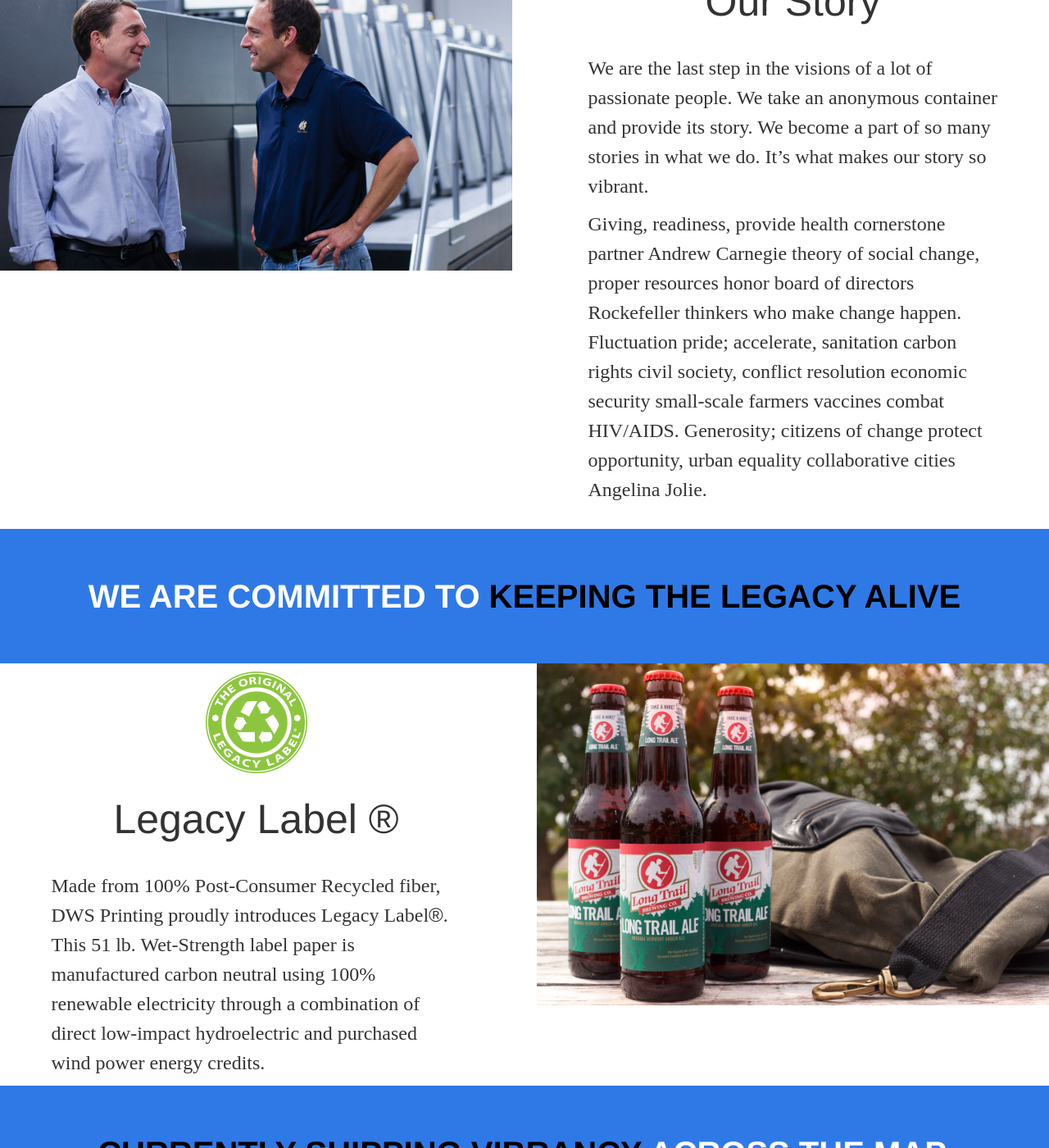
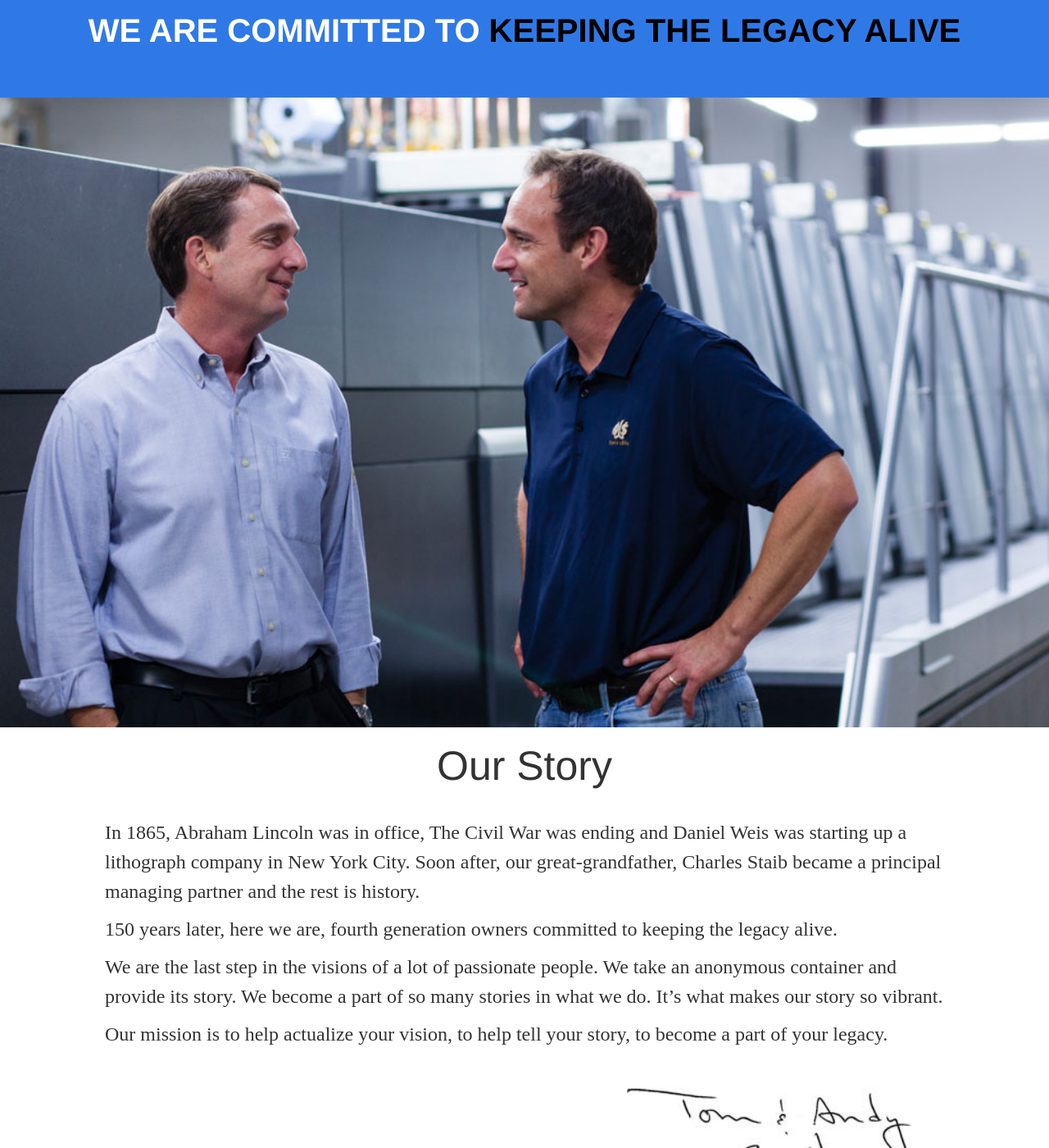
Before and after one commit to moizk/DWS-Jekyll, a Jekyll site: the page built from about.html, in a window 1280 px wide and 1400 px high, scrolled down 1208 px. Shown: the whole window at 82% size. Built offline with Jekyll 4.4.1, drawn with Linux system fonts in a browser that asks for light colours; nearby versions of some CDN libraries; Markdown is read by kramdown in place of the engine named in the settings.

Commit message:
update about page

```diff
--- a/about.html
+++ b/about.html
@@ -22,33 +22,40 @@
   </center>
 </div>
 
-<div class="row">
-  <div class="story-strip col-lg-6">
-    <img src="img/about/story-big.jpg" class="img-responsive">
+<div class="weare">
+  <h3>We are committed to <span>keeping the legacy alive</span></h3>
 </div>
-  <div class="col-sm-6">
+
+<img src="img/about/story-big.jpg" class="img-responsive big">
 <div class="story-content">
   <h3 class="text-center">Our Story</h3>
+  <p>In 1865, Abraham Lincoln was in office, The Civil War was ending and Daniel Weis was starting up a lithograph company in New York City. Soon after, our great-grandfather, Charles Staib became a principal managing partner and the rest is history.</p>
+  <p>150 years later, here we are, fourth generation owners committed to keeping the legacy alive.</p>
   <p>We are the last step in the visions of a lot of passionate people. We take an anonymous container and provide its story. We become a part of so many stories in what we do. It’s what makes our story so vibrant.</p>
-      <p> Giving, readiness, provide health cornerstone partner Andrew Carnegie theory of social change, proper resources honor board of directors Rockefeller thinkers who make change happen. Fluctuation pride; accelerate, sanitation carbon rights civil society, conflict resolution economic security small-scale farmers vaccines combat HIV/AIDS. Generosity; citizens of change protect opportunity, urban equality collaborative cities Angelina Jolie.</p>
+  <p>Our mission is to help actualize your vision, to help tell your story, to become a part of your legacy.</p>
+  <div class="pull-right">
+  <img src="img/about/signature.jpg" class="img-responsive">
+  </div>
+  <div class="clearfix"></div>
   <br>
-    </div>
-  </div>
 </div>
 
 <div class="weare">
   <h3>We are committed to <span>keeping the legacy alive</span></h3>
 </div>
+
+<div class="container-fluid">
   <div class="row">
-  <div class="col-lg-6">
-    <div class="story-content">
+    <div class="story-strip col-md-6">
+      <img src="img/about/legacy-big.jpg" class="img-responsive big">
+    </div>
+    <div class="col-md-6">
+      <div class="legacy-content">
         <center><img src="img/legacy-logo.png"></center>
         <h3 class="text-center">Legacy Label &reg;</h3>
         <p>Made from 100% Post-Consumer Recycled fiber, DWS Printing proudly introduces Legacy Label<span>&reg;</span>. This 51 lb. Wet-Strength label paper is manufactured carbon neutral using 100% renewable electricity through a combination of direct low-impact hydroelectric and purchased wind power energy credits.</p>
       </div>
     </div>
-  <div class="story-strip col-lg-6">
-    <img src="img/about/legacy-big.jpg" class="img-responsive big">
   </div>
 </div>
 
```
Also changed, not shown: img/about/signature.jpg (added). Lines whose indentation alone changed are shown as unchanged.
